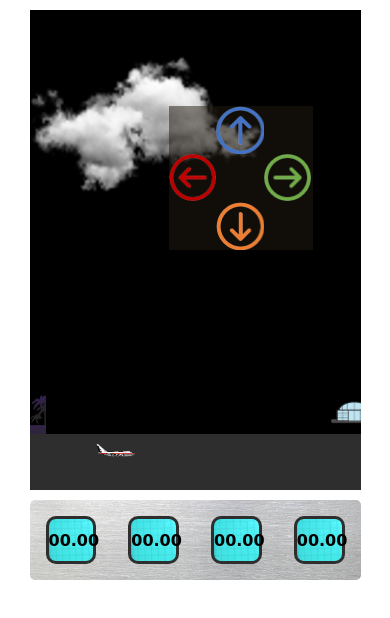
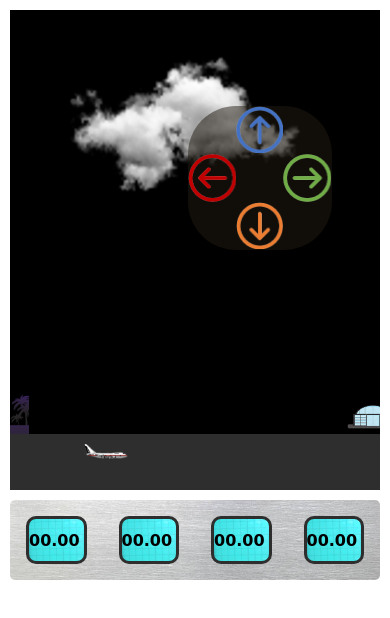
Before and after one commit to kedi1991/project-flight-sim, a plain HTML site: page flight.html in a window 390 px wide. Drawn offline with Linux system fonts and the light colour scheme; a web font is replaced by a local one.

Commit message:
Added styling to correct mobile view full screen

```diff
--- a/assets/css/style.css
+++ b/assets/css/style.css
@@ -129,6 +129,8 @@ flight-dashboard{
 
 /* mobile controller */
 #mobile-controls{
+    border-radius: 3em;
+    visibility: hidden;
     position: absolute;
     right: 3em;
     bottom: 50%;
@@ -297,6 +299,11 @@ flight-dashboard{
     #tower{ height: 37%;}
     #craft{height: 8%;}
     header{display: none;}
+    #mobile-controls{visibility: visible;}
+    body{
+        width: 100%;
+        height: 100%;
+    }
 }
 @media screen and (max-width:980px) {
     #tower{ height: 34%;}
```
